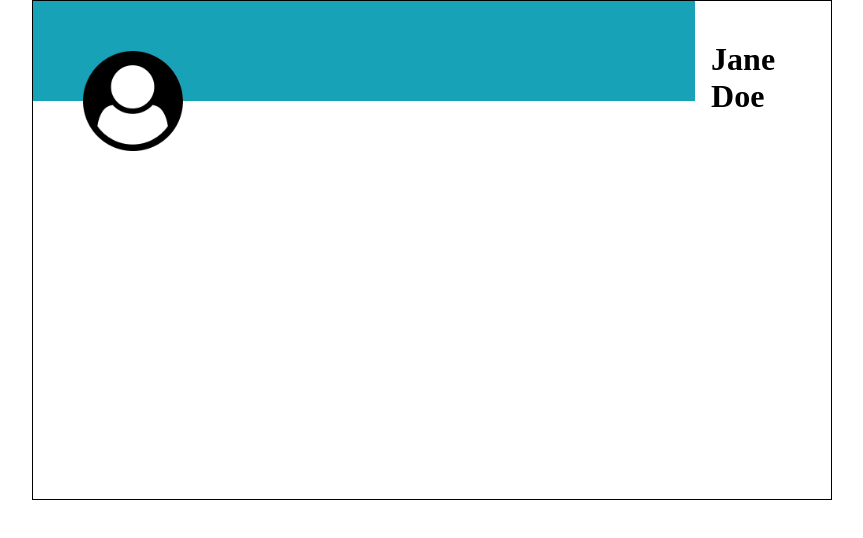
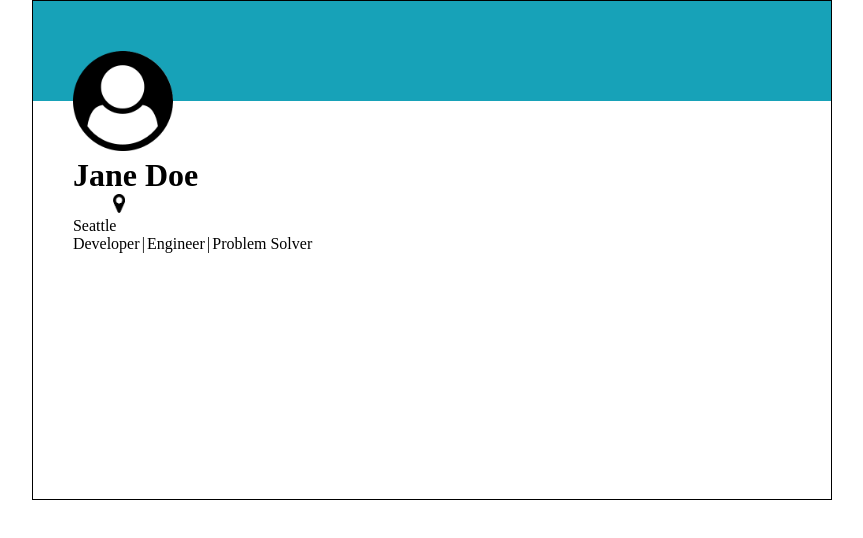
Before and after one commit to LopezYeshua/user_card, a plain HTML site: page index.html in a window 1280 px wide. Shown: the whole page, without its empty margins (208-1071 px from the left). Drawn offline with Linux system fonts and the light colour scheme.

Commit message:
Added some content

```diff
--- a/index.html
+++ b/index.html
@@ -14,6 +14,15 @@
         </div>
         <div class="content">
             <h1>Jane Doe</h1>
+            <img  id="mapMarker" src="./images/map-marker.png" alt="Map Marker">
+            <p>Seattle</p>
+            <ul>
+                <li>Developer</li>
+                <li>|</li>
+                <li>Engineer</li>
+                <li>|</li>
+                <li>Problem Solver</li>
+            </ul>
         </div>
     </div>
 </body>
--- a/style.css
+++ b/style.css
@@ -5,11 +5,11 @@
 }
 
 .container {
-    height: 500px;
+    min-height: 500px;
     width: 800px;
     margin: 0 auto;
     border: 1px solid black;
-    display: flex;
+    /* display: flex; */
 }
 
 .nav {
@@ -21,12 +21,31 @@
 img {
     height: 100px;
     position:relative;
-    top: 50px;
-    left: 50px;
+    top: 50%;
+    left: 5%;
 }
 
 .content {
+    /* display: flex; */
+    flex:1;
+    position: relative;
+    flex-direction: column;
+    left: 5%;
+    margin-top: 7%;
+}
+
+#mapMarker {
+    width: 12px;
+    height: 19px;
+}
+
+p {
     display: flex;
+}
 
-    margin: 5% 2%;
+ul {
+    list-style-type: none;
+    display:flex;
+    justify-content: space-between;
+    width: 30%;
 }
```
